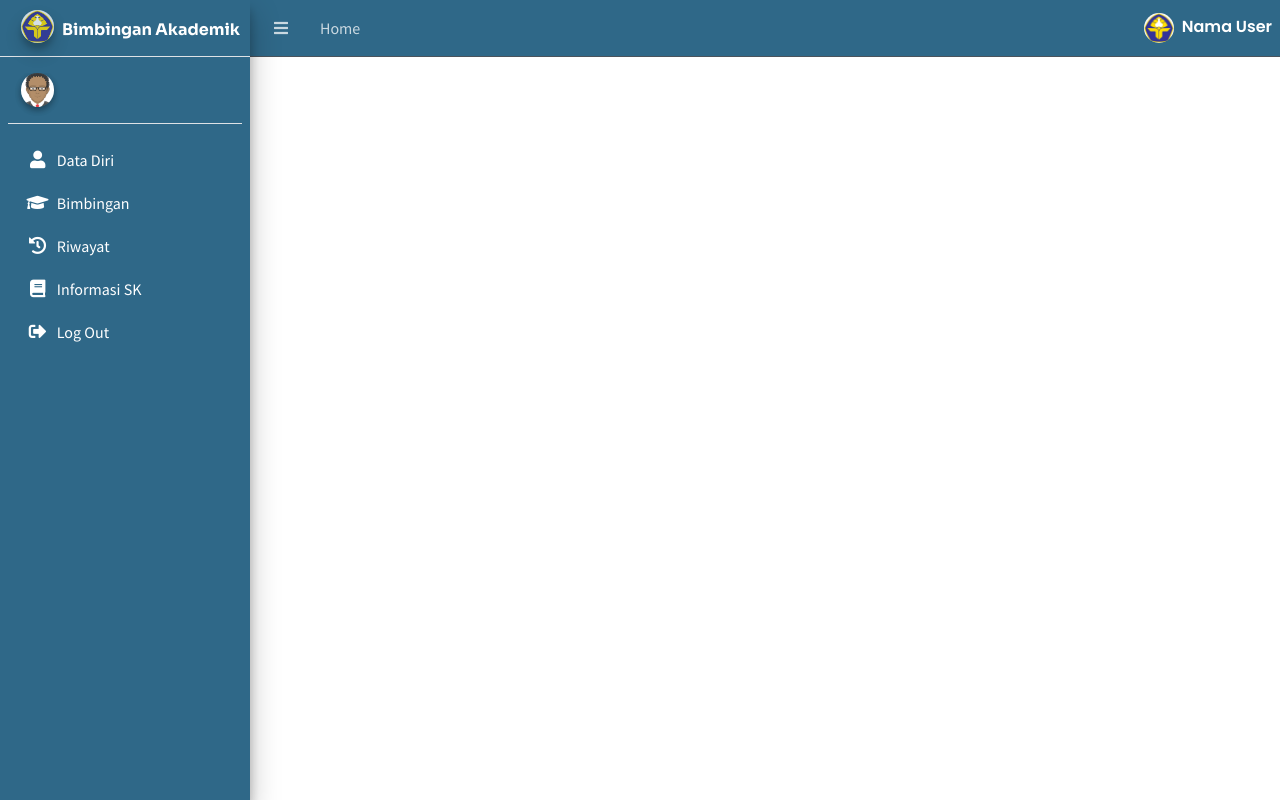
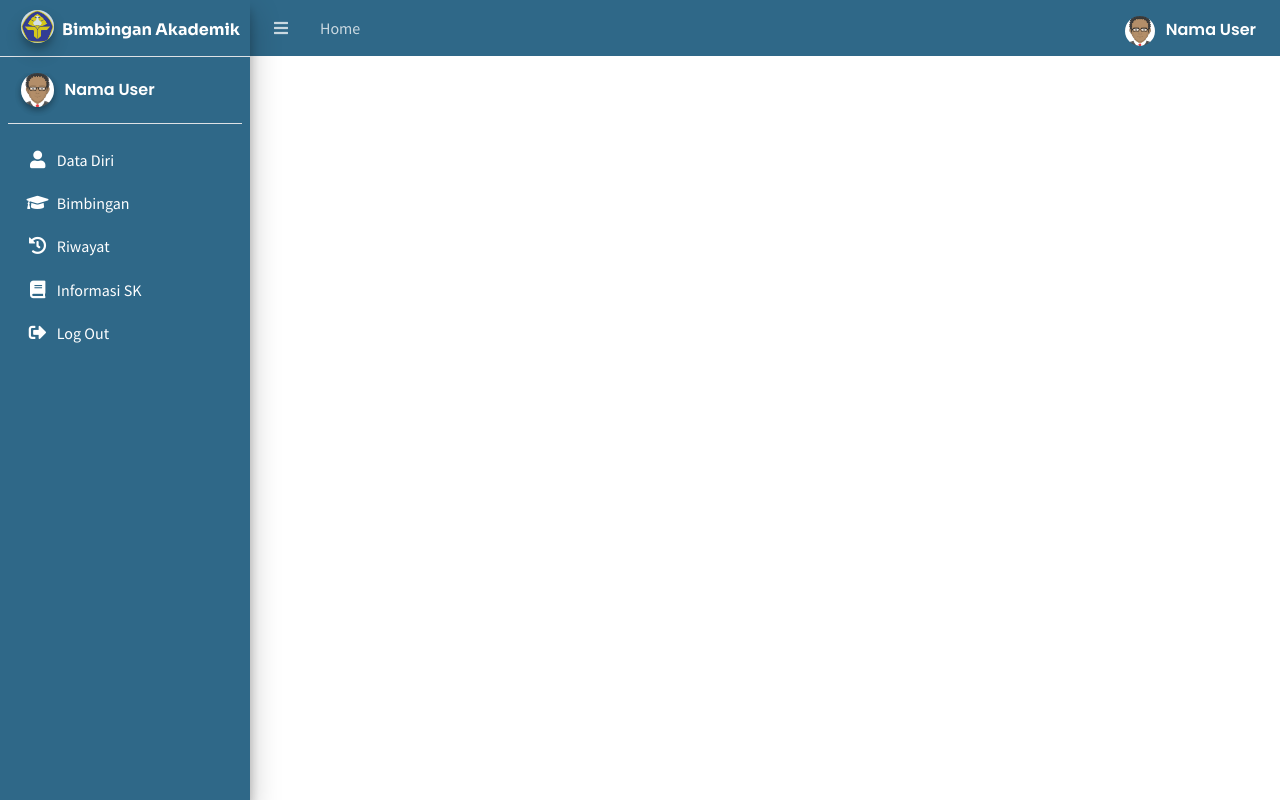
Before and after one commit to MrZwen/BimbinganAkademik, a CodeIgniter app: the page made by application/views/Mahasiswa/header.php in a window 1280 px wide. Run offline with CodeIgniter, Linux system fonts and the light colour scheme; some libraries are stand-ins or nearby versions.

Commit message:
Update Navabar & Sidebar

```diff
--- a/application/views/Mahasiswa/header.php
+++ b/application/views/Mahasiswa/header.php
@@ -29,15 +29,17 @@
       <li class="nav-item">
         <a class="nav-link" data-widget="pushmenu" href="#" role="button"><i class="fas fa-bars"></i></a>
       </li>
-      <li class="nav-item d-none d-sm-inline-block">
+      <li class="nav-item d-flex justify-content-center">
         <a href="" class="nav-link">Home</a>
       </li>
     </ul>
 
     <!-- Right navbar links -->
     <ul class="profile-user navbar-nav ml-auto">
-          <img src="<?= base_url('gambar/logopoltek.png') ?>" class="profile img-circle mx-2">
-          <span class="user-image text-white" href="">Nama User</span>
+          <li class="nama-user nav-link">
+          <img src="<?= base_url('assets/dist/img/avatar.png') ?>" class="profile img-circle mx-2">
+            <a class="user-image text-white" href="">Nama User</a>
+          </li>
     </ul>
   </nav>
   <div class="wrapper">
@@ -57,8 +59,8 @@
             <img src="<?= base_url('assets/dist/img/avatar.png') ?>" class="img-circle elevation-2" alt="User Image">
           </div>
           <div class="info">
-            <a href="#" class="d-block"><?php ?></a>
-          </div>
+          <a href="#" class="d-block text-white">Nama User</a>
+        </div>
         </div>
         <!-- Sidebar Menu -->
         <nav class="mt-2">
--- a/assets/css/style.css
+++ b/assets/css/style.css
@@ -12,6 +12,7 @@
 
 .atas{
     background-color: #2F6888;
+    border: none;
 }
 
 .profile{
@@ -20,8 +21,13 @@
 }
 
 .user-image{
-  font-family: "Poppins", sans-serif;
-  font-weight: 600;
-  color: white;
-  padding-top: 2px;
+    font-family: "Poppins", sans-serif;
+    font-weight: 600;
+    color: white;
+    padding-top: 2px;
 }
+
+.info{
+    font-family: "Poppins", sans-serif;
+    font-weight: 600;
+}
```
